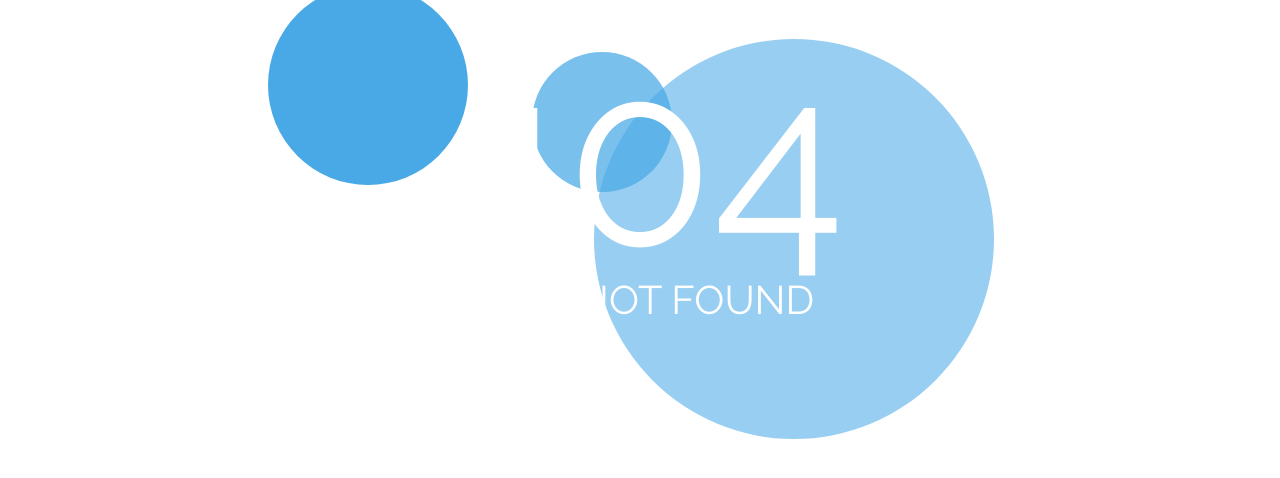
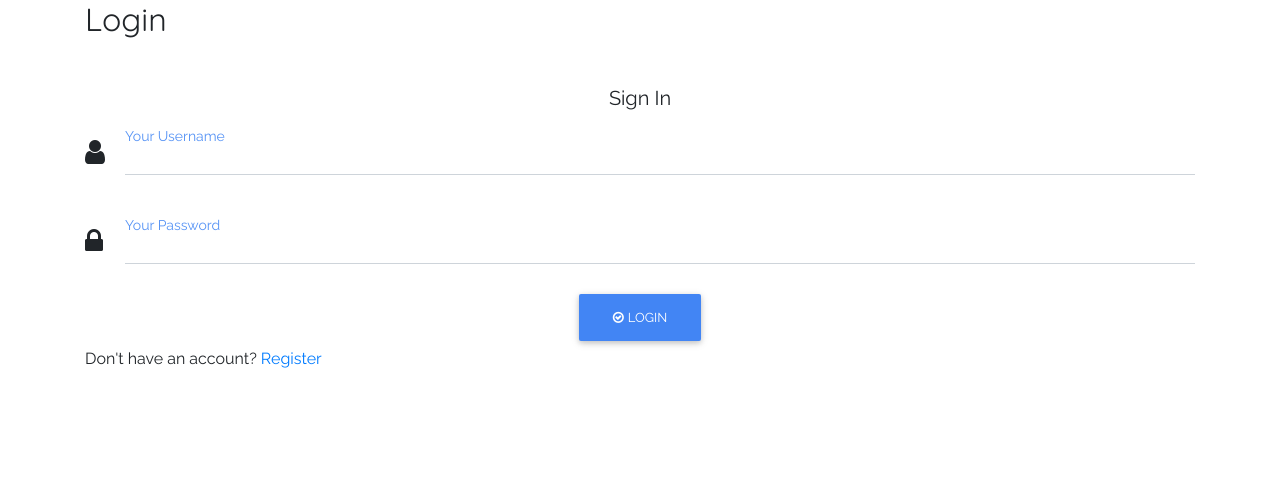
Before and after one commit to SamNgigi/Aminia-v2, a React app: page /login in a window 1280 px wide. Before the commit this address had no page. Shown: the top 478 px of the page. Built offline with nearby package versions, Linux system fonts and the light colour scheme.

Commit message:
Added form. Got it to work!

```diff
--- a/src/App.js
+++ b/src/App.js
@@ -16,6 +16,7 @@ import thunk from "redux-thunk";
 
 import postApp from "./reducers";
 
+import Login from "./components/auth/Login";
 import Aminia from './components/amini/Aminia';
 import NotFound from './components/4o4/NotFound';
 
@@ -29,6 +30,7 @@ class App extends Component {
         <BrowserRouter>
           <Switch>
             <Route exact path="/" component={Aminia} />
+            <Route exact path="/login" component={Login} />
             <Route component={NotFound} />
           </Switch>
         </BrowserRouter>
--- a/src/components/auth/Login.jsx
+++ b/src/components/auth/Login.jsx
@@ -0,0 +1,69 @@
+import React, {Component} from "react";
+import {connect} from "react-redux";
+
+import {Link} from "react-router-dom";
+
+import {Container, Input, Button, Fa} from "mdbreact"
+
+class Login extends Component {
+
+  state = {
+    username: "",
+    password: "",
+  }
+
+  onSubmit = event => {
+    event.preventDefault()
+    console.error("Not implemented!!!");
+  }
+
+  render() {
+    return(
+      <Container>
+        <h2 className="mb-5">Login</h2>
+        <form onSubmit={this.onSubmit}>
+          <fieldset>
+            <p className="h5 text-center mb-4">Sign In</p>
+            <Input
+              id="username"
+              label="Your Username"
+              icon="user"
+              group type="text"
+              validate error="wrong"
+              success="right"
+              onChange = { event => this.setState({username: event.target.value})}
+              className="mb-5"
+            />
+            <Input
+              id="password"
+              label="Your Password"
+              icon="lock"
+              group type="password"
+              onChange={event => this.setState({password: event.target.value})}
+              className="mt-5"
+            />
+
+            <div className="text-center">
+              <Button type="submit" icon="" color="primary">
+                <Fa icon="check-circle-o" className="mr-1"/>Login
+              </Button>
+            </div>
+            <p>
+              Don't have an account? <Link to="/register">Register</Link>
+            </p>
+          </fieldset>
+        </form>
+      </Container>
+    )
+  }
+}
+
+const mapStateToProps = state => {
+  return {};
+}
+
+const mapDispatchToProps = dispatch => {
+  return {};
+}
+
+export default connect(mapStateToProps, mapDispatchToProps)(Login);
--- a/webpack-stats.dev.json
+++ b/webpack-stats.dev.json
@@ -1 +1 @@
-{"status":"done","publicPath":"http://localhost:3000/","chunks":{"main":[{"name":"static/js/bundle.js","publicPath":"http://localhost:3000/static/js/bundle.js","path":"/home/sam/Desktop/Aminia/assets/bundles/static/js/bundle.js"},{"name":"static/js/bundle.js.map","publicPath":"http://localhost:3000/static/js/bundle.js.map","path":"/home/sam/Desktop/Aminia/assets/bundles/static/js/bundle.js.map"}]}}
+{"status":"done","publicPath":"http://localhost:3000/","chunks":{"main":[{"name":"static/js/bundle.js","publicPath":"http://localhost:3000/static/js/bundle.js","path":"/home/sam/Desktop/Aminia/assets/bundles/static/js/bundle.js"},{"name":"0.4919bf610f304be25af1.hot-update.js","publicPath":"http://localhost:3000/0.4919bf610f304be25af1.hot-update.js","path":"/home/sam/Desktop/Aminia/assets/bundles/0.4919bf610f304be25af1.hot-update.js"},{"name":"static/js/bundle.js.map","publicPath":"http://localhost:3000/static/js/bundle.js.map","path":"/home/sam/Desktop/Aminia/assets/bundles/static/js/bundle.js.map"},{"name":"0.4919bf610f304be25af1.hot-update.js.map","publicPath":"http://localhost:3000/0.4919bf610f304be25af1.hot-update.js.map","path":"/home/sam/Desktop/Aminia/assets/bundles/0.4919bf610f304be25af1.hot-update.js.map"}]},"error":"ModuleError","message":"\n  Line 45:  'Button' is not defined  react/jsx-no-undef\n\nSearch for the keywords to learn more about each error."}
```
